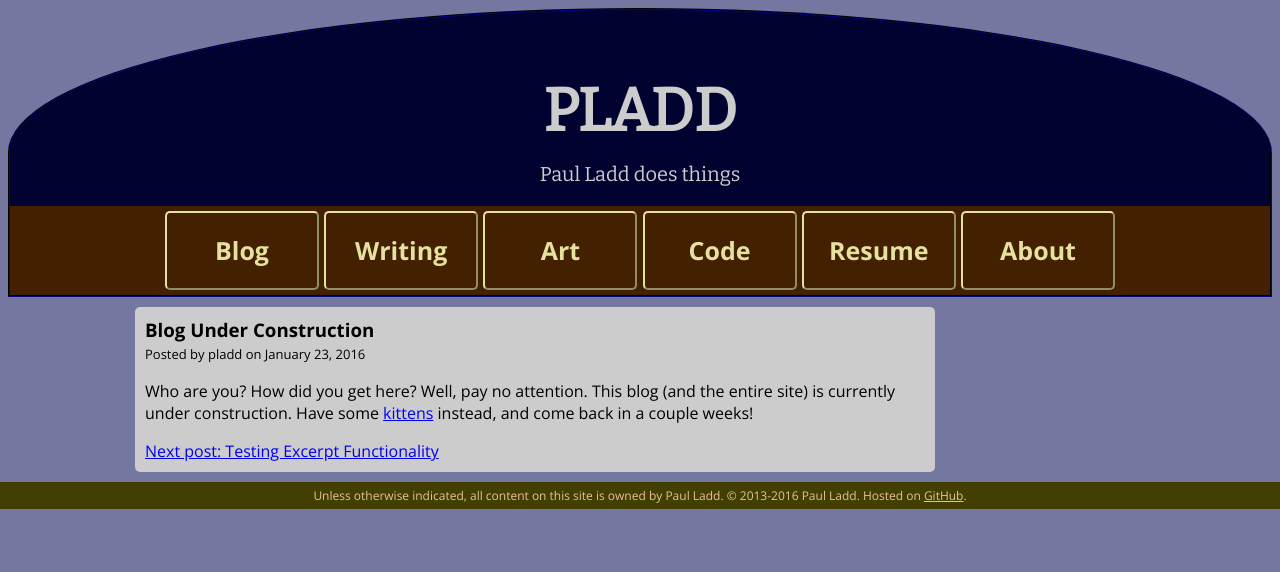
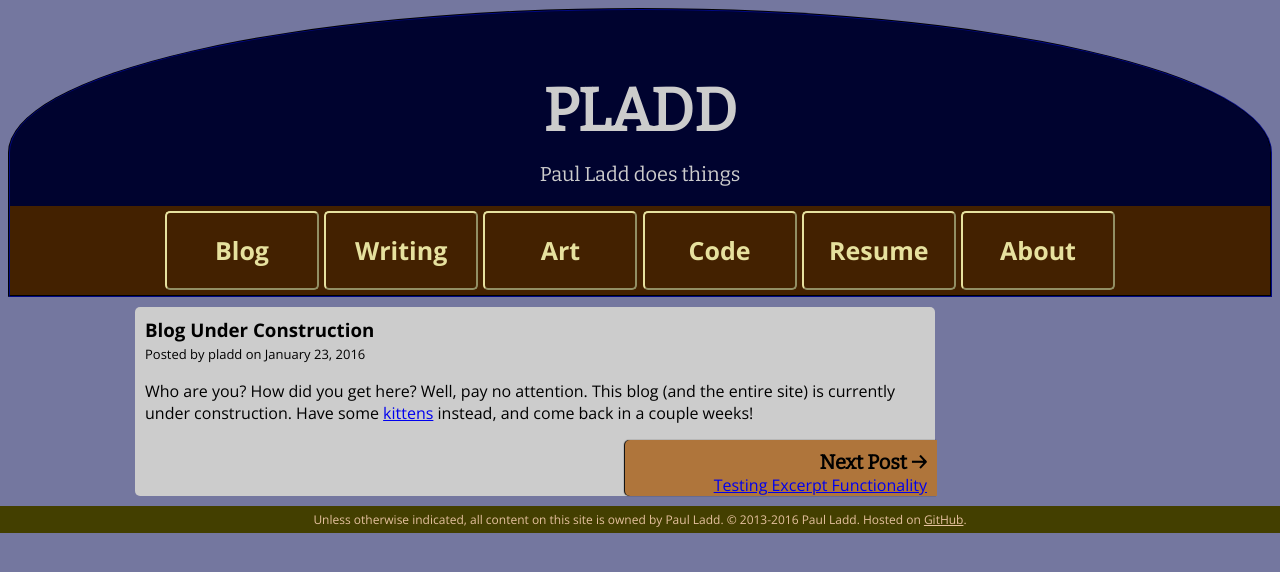
Before and after one commit to itspladd/personal-website-old, a Jekyll site: the page built from blog/_posts/2016-01-23-blog-construction.md, in a window 1280 px wide. Shown: the top 572 px of the page. Built offline with Jekyll 4.4.1, drawn with Linux system fonts in a browser that asks for light colours.

Commit message:
Moved dotnil code, prev-next styling
Move prev/next links into midtext asides with prev-next styles

```diff
--- a/_layouts/post.html
+++ b/_layouts/post.html
@@ -1,14 +1,6 @@
 ---
 layout: default
 ---
-    <section>
-        <article>
-            <h1>{{ page.title }}</h1>
-            <span class="dateauthor">Posted by {{ page.author }} on {{ page.date | date: '%B %d, %Y' }}</span>
-            {{ content }}
-        </article>
-
-        <article>
     <!-- This code's credit goes to user dotnil, from https://github.com/jekyll/jekyll/issues/260 -->
     <!-- It creates previous/next links and titles based on categories, which isn't natively supported in jekyll.-->
     {% if page.categories %}
@@ -29,12 +21,23 @@ layout: default
         {% endif %}
       {% endfor %}
     {% endif %}
+    <!-- End of dotnil's code ---------------------->
+    <section>
+        <article>
+            <h1>{{ page.title }}</h1>
+            <span class="dateauthor">Posted by {{ page.author }} on {{ page.date | date: '%B %d, %Y' }}</span>
+            {{ content }}
             {% if prev_post %}
-                <a rel="prev" href="{{ prev_post.url }}">Previous post: {{ prev_post.title }}</a>
+                <aside class="midtext-left">
+                    <h4 class="prev-next">Previous Post:</h4>
+                    <a rel="prev" href="{{ prev_post.url }}">{{ prev_post.title }}</a>
+                </aside>
             {% endif %}
             {% if next_post %}
-                <a rel="next" href="{{ next_post.url }}">Next post: {{ next_post.title }}</a>
+            <aside class="midtext-right" style="text-align: right">
+                    <h4 class="prev-next">Next Post &#8594;</h4>
+                    <a rel="next" href="{{ next_post.url }}">{{ next_post.title }}</a>
+            </aside>
             {% endif %}
-
         </article>
     </section>
```
Lines whose indentation alone changed are shown as unchanged.
